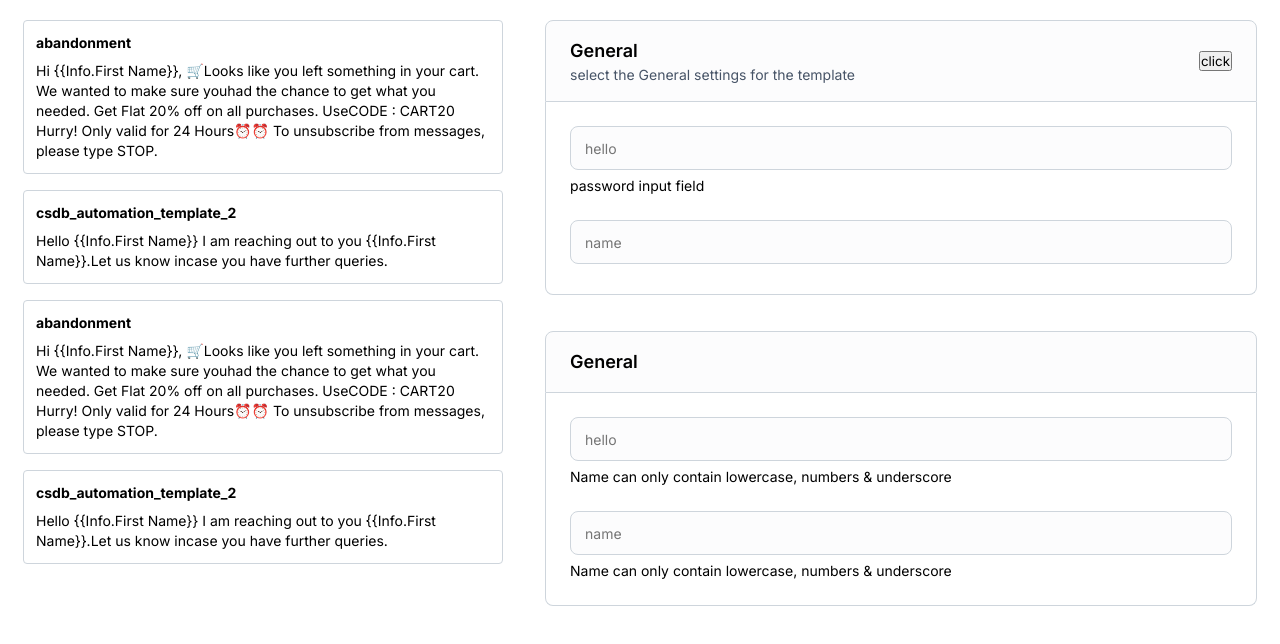
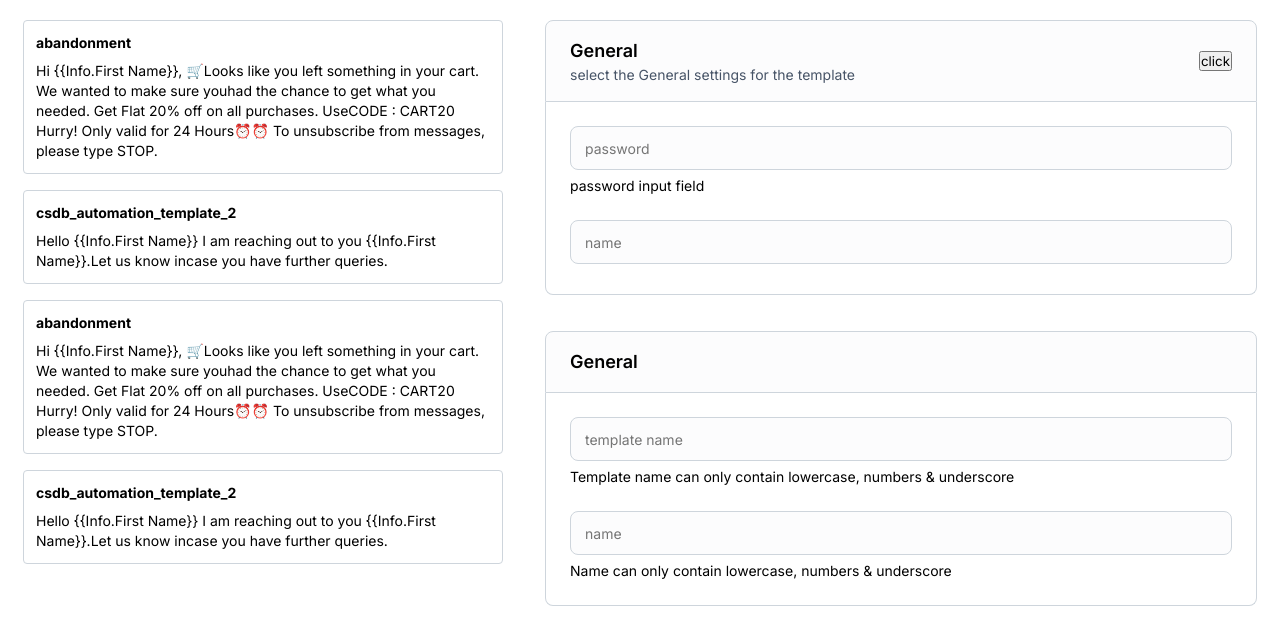
Before and after one commit to HxshPatil/whatsapp_comp_new, a React (Create React App) app: page / in a window 1280 px wide. Shown: the top 644 px of the page. Built offline with nearby package versions, Linux system fonts and the light colour scheme.

Commit message:
inputs updated

```diff
--- a/src/App.css
+++ b/src/App.css
@@ -9,15 +9,13 @@
   display: flex;
   flex-direction: row;
   padding: 20px;
-  /* align-items: center; */
   gap: 36px;
   justify-content: space-around;
 }
 
-.containers-container{
+.containers-container {
   display: flex;
   flex-direction: column;
-  /* padding: 20px; */
   align-items: center;
   gap: 36px;
 }
@@ -26,6 +24,4 @@
   display: flex;
   flex-direction: column;
   gap: 16px;
-  /* align-items: center; */
-  /* padding-top: 20px; */
 }
--- a/src/App.js
+++ b/src/App.js
@@ -4,8 +4,6 @@ import TextWithTitle from "./components/text_with_title/text_with_title";
 import Input from "./components/input/input";
 import Container from "./components/containers/container";
 import Header from "./components/header/header";
-// import Tag from "./components/tag/tag";
-// import Input_with_tag from "./components/input/input_with_tag/input_with_tag";
 
 function App() {
   const [contentList, setContentList] = useState([
@@ -24,7 +22,7 @@ function App() {
     {
       title: "csdb_automation_template_2",
       text: "Hello {{Info.First Name}} I am reaching out to you {{Info.First Name}}.Let us know incase you have further queries.",
-    }
+    },
   ]);
 
   // const addContent = () => {
@@ -47,8 +45,12 @@ function App() {
       </div>
       <div className="containers-container">
         <Container
-        left_header={<Header title={"General"}
-        text={"select the General settings for the template"} />}
+          left_header={
+            <Header
+              title={"General"}
+              text={"select the General settings for the template"}
+            />
+          }
           right_header={<button>click</button>}
           content={
             <>
@@ -58,23 +60,19 @@ function App() {
                   "^([A-Za-z]{1,20})([ ]{0,1})([A-Za-z]{1,20})?([ ]{0,1})?([A-Za-z]{1,20})$"
                 }
                 type={"password"}
-              placeholder={"hello"}
+                placeholder={"password"}
               />
               <Input
                 // helperText={
                 //   "Name can only contain lowercase, numbers & underscore"
                 // }
-              pattern={
-                "^([A-Za-z]{1,5})$"
-              }
+                pattern={"^([A-Za-z]{1,5})$"}
                 type={"text"}
                 placeholder={"name"}
               />
             </>
           }
         />
-
-
 
         <Container
           left_header={<Header title={"General"} />}
@@ -83,13 +81,13 @@ function App() {
             <>
               <Input
                 helperText={
-                "Name can only contain lowercase, numbers & underscore"
+                  "Template name can only contain lowercase, numbers & underscore"
                 }
                 pattern={
                   "^([A-Za-z]{1,20})([ ]{0,1})([A-Za-z]{1,20})?([ ]{0,1})?([A-Za-z]{1,20})$"
                 }
                 type={"text"}
-              placeholder={"hello"}
+                placeholder={"template name"}
               />
               <Input
                 helperText={
@@ -105,7 +103,6 @@ function App() {
           }
         />
       </div>
-
       {/* <Input_with_tag/> */}
     </div>
   );
--- a/src/components/containers/container.css
+++ b/src/components/containers/container.css
@@ -11,9 +11,6 @@
     border-radius: 8px 8px 0 0;
     border: 1px solid #ced5dc;
     background: #fcfcfd;
-    /* background: linear-gradient(0deg, #EAECF0, #EAECF0); */
-
-
     padding: 16px 24px;
     display: flex;
     flex-direction: row;
--- a/src/components/input/input.css
+++ b/src/components/input/input.css
@@ -1,4 +1,4 @@
-.input-wrapper{
+.input-wrapper {
   display: flex;
   flex-direction: column;
   gap: 6px;
@@ -7,7 +7,6 @@
 .input_container {
   position: relative;
   width: 100%;
-
 }
 
 .label-text {
@@ -16,29 +15,21 @@
   left: 10px;
   font-size: 14px;
   color: #667085;
-  /* background: #fcfcfd; */
+  background-image: linear-gradient(white, #fcfcfd);
   padding: 0 5px;
 }
 
-input{
+input {
   background: #fcfcfd;
 }
 
-.hidden{
+.hidden {
   display: none;
 }
 
 input:focus::placeholder {
   opacity: 0;
 }
-
-/* .input_container:focus-within .label-text {
-  display: block;
-}
-
-.input_container input:valid + .label-text {
-  display: block;
-} */
 
 .in-box {
   padding: 10px 14px;
@@ -50,7 +41,7 @@ input:focus::placeholder {
   width: 100%;
   min-width: 432px;
   height: 44px;
-  gap:8px;
+  gap: 8px;
 }
 
 .in-box:focus {
@@ -59,7 +50,6 @@ input:focus::placeholder {
   outline: none;
 }
 
-.spec{
+.spec {
   line-height: 20px;
-
 }
--- a/src/components/input/input.js
+++ b/src/components/input/input.js
@@ -2,7 +2,6 @@ import React, { useState } from "react";
 import "./input.css";
 
 function Input({ helperText, pattern, type, placeholder }) {
-
   const [isLabelVisible, setIsLabelVisible] = useState(false);
 
   const handleFocusIn = () => {
@@ -38,11 +37,9 @@ function Input({ helperText, pattern, type, placeholder }) {
           onBlur={handleFocusOut}
           autoComplete="off"
         />
-
       </div>
       {helperText !== "" && <div className="spec">{helperText}</div>}
     </div>
-
   );
 }
 
```
Lines whose indentation alone changed are shown as unchanged.
